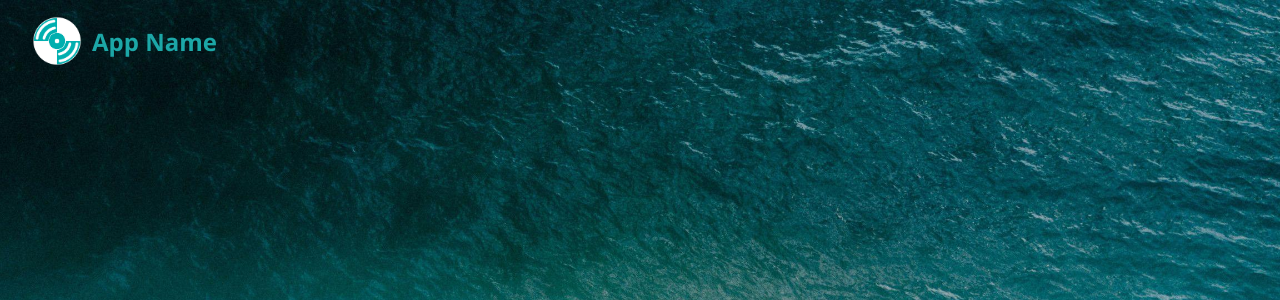
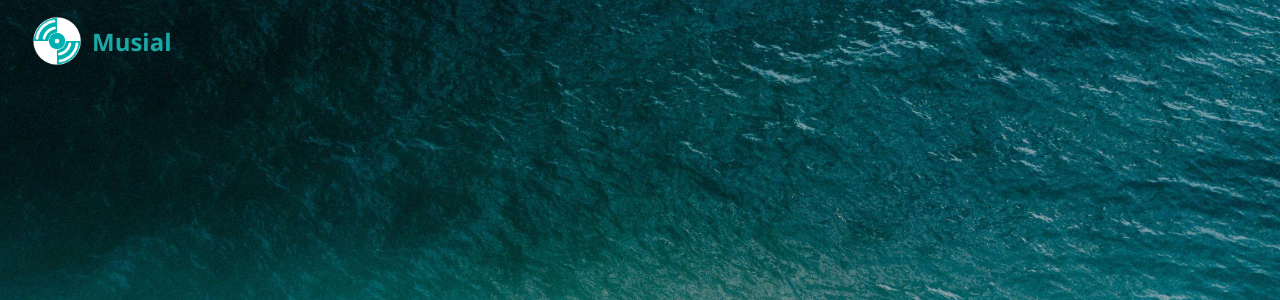
Before and after one commit to bellflwr/masseyhacks_xi, a Flask app: page / in a window 1280 px wide. Shown: the top 300 px of the page. Run offline with Flask 3, Linux system fonts and the light colour scheme; some libraries are stand-ins or nearby versions.

Commit message:
Added name and made button work

```diff
--- a/masseyhacks_xi/templates/home.html
+++ b/masseyhacks_xi/templates/home.html
@@ -1,17 +1,15 @@
-{% extends "base.html" %}
-{% block head %}
-    <link rel="stylesheet" href="/static/styles/home.css">
-{% endblock %}
-{% block content %}
+{% extends "base.html" %} {% block head %}
+<link rel="stylesheet" href="/static/styles/home.css" />
+{% endblock %} {% block content %}
 <header>
   <div class="logo">
     <img src="/static/images/logo.png" alt="App Logo" />
-      <span>App Name</span>
+    <span>Musial</span>
   </div>
 </header>
 
 <main>
   <h1>Create Posters for you favourite albums.</h1>
-    <button class="cta-button">Create</button>
+  <a href="/selector/"><button class="cta-button">Create</button></a>
 </main>
 {% endblock %}
```
Lines whose indentation alone changed are shown as unchanged.
